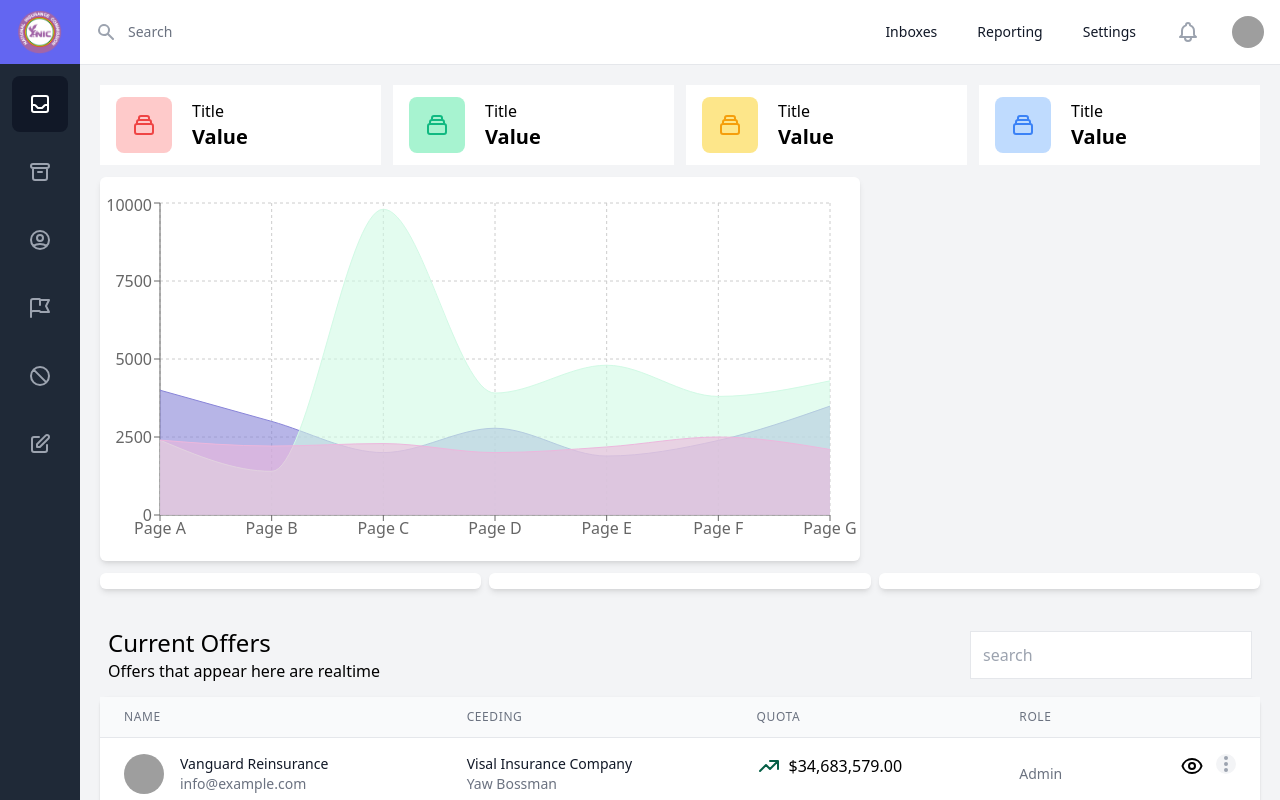
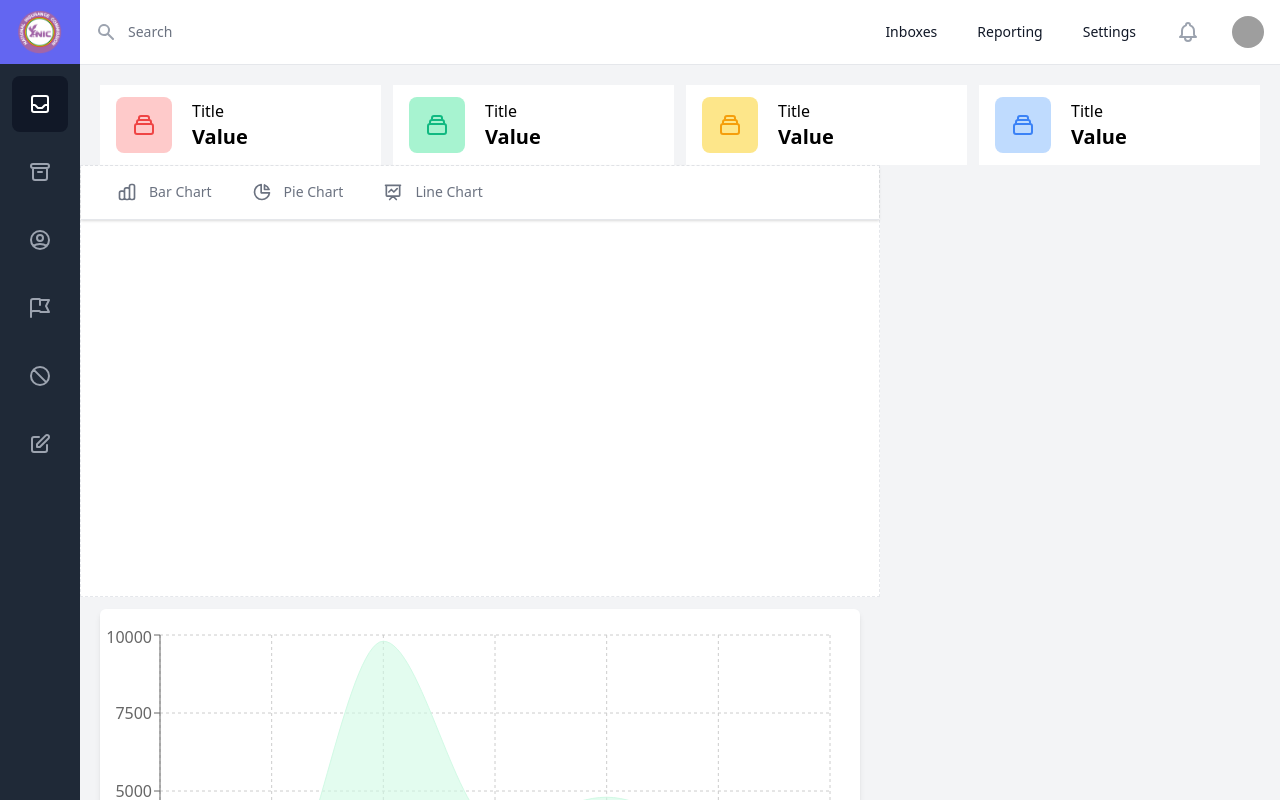
Before and after one commit to Khoby-790/template-nic, a React (Create React App) app: page / in a window 1280 px wide. Built offline with nearby package versions, Linux system fonts and the light colour scheme; grey boxes are pictures that could not be loaded.

Commit message:
--- Auto-Git Commit ---

```diff
--- a/src/pages/Dashboard/components/GraphTabs.tsx
+++ b/src/pages/Dashboard/components/GraphTabs.tsx
@@ -1,4 +1,4 @@
-import React, { Fragment } from 'react'
+import React, { Fragment, Suspense, useState } from 'react'
 import { AreaChart, Area, XAxis, YAxis, CartesianGrid, Tooltip, ResponsiveContainer } from 'recharts';
 
 interface Props {
@@ -6,8 +6,111 @@ interface Props {
 }
 
 const GraphTabs = ({ data = [] }: Props) => {
+    const [tab, setTab] = useState<string>("realtime")
     return (
         <Fragment>
+            <div
+                style={{ height: "54vh" }}
+                className="bg-white  border border-dashed  col-span-2"
+            >
+                <div>
+                    <div className="hidden sm:block">
+                        <div className="border-b border-gray-200 bg-white shadow ">
+                            <nav className="flex -mb-px">
+                                <button
+                                    onClick={() => setTab("barChart")}
+                                    className={`ml-8 group inline-flex items-center py-4 px-1 border-b-2 border-transparent font-medium text-sm leading-5 ${tab === "barChart"
+                                        ? "text-blue-600 border-blue-600"
+                                        : "text-gray-500 hover:border-gray-300"
+                                        }  focus:outline-none focus:text-blue-800 focus:border-blue-700`}
+                                    aria-current="page"
+                                >
+                                    <svg
+                                        xmlns="http://www.w3.org/2000/svg"
+                                        className={`h-5 w-5 mr-3 ${tab === "barChart" ? "text-blue-600 " : "text-gray-500"
+                                            }`}
+                                        fill="none"
+                                        viewBox="0 0 24 24"
+                                        stroke="currentColor"
+                                    >
+                                        <path
+                                            stroke-linecap="round"
+                                            stroke-linejoin="round"
+                                            stroke-width="2"
+                                            d="M9 19v-6a2 2 0 00-2-2H5a2 2 0 00-2 2v6a2 2 0 002 2h2a2 2 0 002-2zm0 0V9a2 2 0 012-2h2a2 2 0 012 2v10m-6 0a2 2 0 002 2h2a2 2 0 002-2m0 0V5a2 2 0 012-2h2a2 2 0 012 2v14a2 2 0 01-2 2h-2a2 2 0 01-2-2z"
+                                        />
+                                    </svg>
+
+                                    <span>Bar Chart</span>
+                                </button>
+                                <button
+                                    onClick={() => setTab("pieChart")}
+                                    className={`ml-8 group inline-flex items-center py-4 px-1 border-b-2 border-transparent font-medium text-sm leading-5 ${tab === "pieChart"
+                                        ? "text-blue-600 border-blue-600"
+                                        : "text-gray-500 hover:border-gray-300"
+                                        }  focus:outline-none focus:text-blue-800 focus:border-blue-700`}
+                                    aria-current="page"
+                                >
+                                    <svg
+                                        xmlns="http://www.w3.org/2000/svg"
+                                        className={`h-5 w-5 mr-3 ${tab === "pieChart" ? "text-blue-600 " : "text-gray-500"
+                                            }`}
+                                        fill="none"
+                                        viewBox="0 0 24 24"
+                                        stroke="currentColor"
+                                    >
+                                        <path
+                                            stroke-linecap="round"
+                                            stroke-linejoin="round"
+                                            stroke-width="2"
+                                            d="M11 3.055A9.001 9.001 0 1020.945 13H11V3.055z"
+                                        />
+                                        <path
+                                            stroke-linecap="round"
+                                            stroke-linejoin="round"
+                                            stroke-width="2"
+                                            d="M20.488 9H15V3.512A9.025 9.025 0 0120.488 9z"
+                                        />
+                                    </svg>
+
+                                    <span>Pie Chart</span>
+                                </button>
+                                <button
+                                    onClick={() => setTab("lineChart")}
+                                    className={`ml-8 group inline-flex items-center py-4 px-1 border-b-2 border-transparent font-medium text-sm leading-5 ${tab === "lineChart"
+                                        ? "text-blue-600 border-blue-600"
+                                        : "text-gray-500 hover:border-gray-300"
+                                        }  focus:outline-none focus:text-blue-800 focus:border-blue-700`}
+                                    aria-current="page"
+                                >
+                                    <svg
+                                        xmlns="http://www.w3.org/2000/svg"
+                                        className={`h-5 w-5 mr-3 ${tab === "lineChart" ? "text-blue-600 " : "text-gray-500"
+                                            }`}
+                                        fill="none"
+                                        viewBox="0 0 24 24"
+                                        stroke="currentColor"
+                                    >
+                                        <path
+                                            stroke-linecap="round"
+                                            stroke-linejoin="round"
+                                            stroke-width="2"
+                                            d="M7 12l3-3 3 3 4-4M8 21l4-4 4 4M3 4h18M4 4h16v12a1 1 0 01-1 1H5a1 1 0 01-1-1V4z"
+                                        />
+                                    </svg>
+
+                                    <span>Line Chart</span>
+                                </button>
+                            </nav>
+                        </div>
+                    </div>
+                    <div className={"px-5"}>
+                        <Suspense fallback={<h1>loading</h1>}>
+
+                        </Suspense>
+                    </div>
+                </div>
+            </div>
             <div className="h-96 max-h-96 bg-white mx-5 my-3 py-4 shadow-md rounded-md">
                 <ResponsiveContainer width="100%" height="100%">
                     <AreaChart
```
